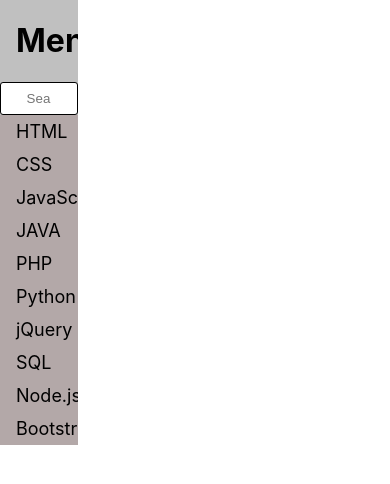
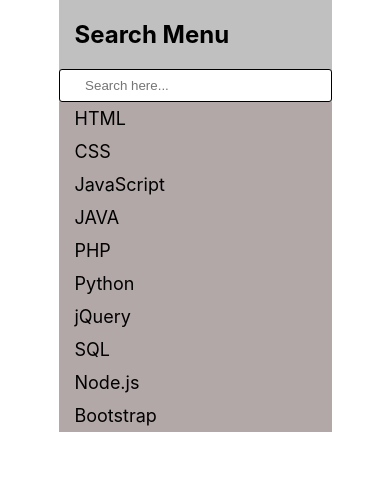
Before and after one commit to parvejg/search-menu, a React (Create React App) app: page / in a window 390 px wide. Shown: the top 484 px of the page. Built offline with nearby package versions, Linux system fonts and the light colour scheme.

Commit message:
improvement

```diff
--- a/src/App.css
+++ b/src/App.css
@@ -1,5 +1,8 @@
 .App {
   text-align: center;
+  display: flex;
+  justify-content: center;
+  align-content: center;
 }
 
 .App-logo {
--- a/src/Components/Search-menu.css
+++ b/src/Components/Search-menu.css
@@ -1,12 +1,11 @@
 .side-bar-container {
   display: flex;
   flex-direction: column;
-  max-width: 20%;
+  width: 20%;
   max-height: 80vh;
   background-color: silver;
   text-align: left;
   overflow: auto;
-  justify-content: center;
 }
 .sidebar-heading {
   padding-left: 1rem;
@@ -34,3 +33,13 @@
   height: 100%;
   background-color: rgb(179, 168, 168);
 }
+@media (max-width: 800px) {
+  .side-bar-container {
+    width: 70%;
+    max-height: 80vh;
+    background-color: silver;
+    text-align: left;
+    overflow: auto;
+    justify-content: center;
+  }
+}
--- a/src/Components/Search-menu.js
+++ b/src/Components/Search-menu.js
@@ -11,7 +11,7 @@
 
   return (
     <div className="side-bar-container">
-      <h1 className="sidebar-heading">Menu</h1>
+      <h2 className="sidebar-heading">Search Menu</h2>
       <input
         type="text"
         className="side-bar-input"
```
